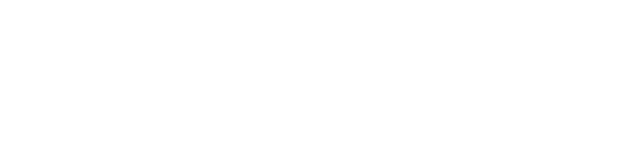
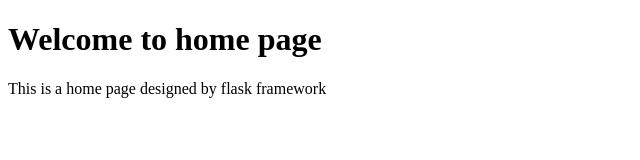
Before and after one commit to ashutoshdebug/flask-phase-2, a plain HTML site: page templates/home.html in a window 1280 px wide. Shown: the whole page, without its empty margins (0-640 px from the left). Drawn offline with Linux system fonts and the light colour scheme.

Commit message:
Creating template folder

```diff
--- a/home.html
+++ b/templates/home.html
@@ -6,6 +6,7 @@
     <title>Flask Phase 2</title>
 </head>
 <body>
-
+    <h1>Welcome to home page</h1>
+    <p>This is a home page designed by flask framework</p>
 </body>
 </html>
```
